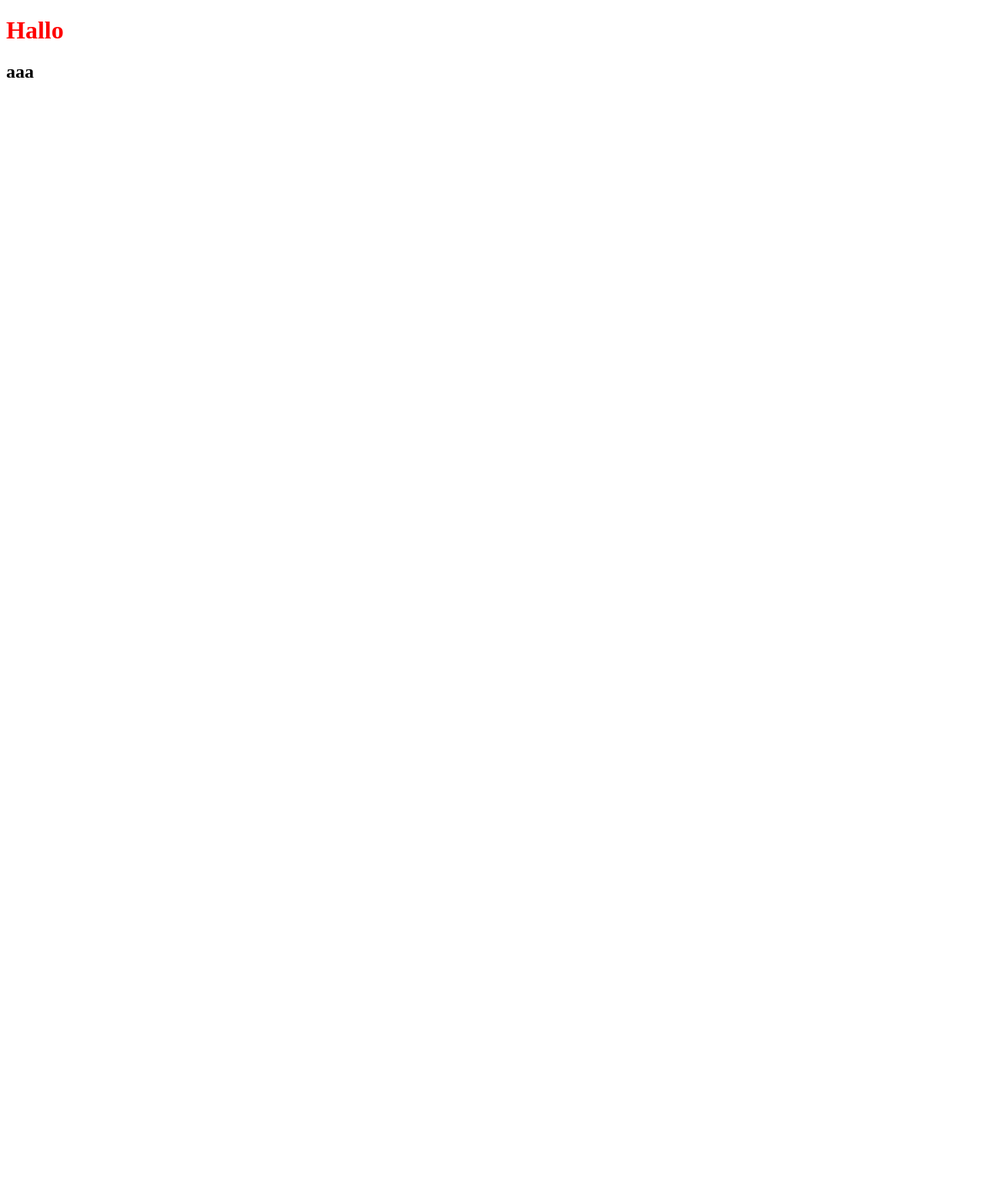
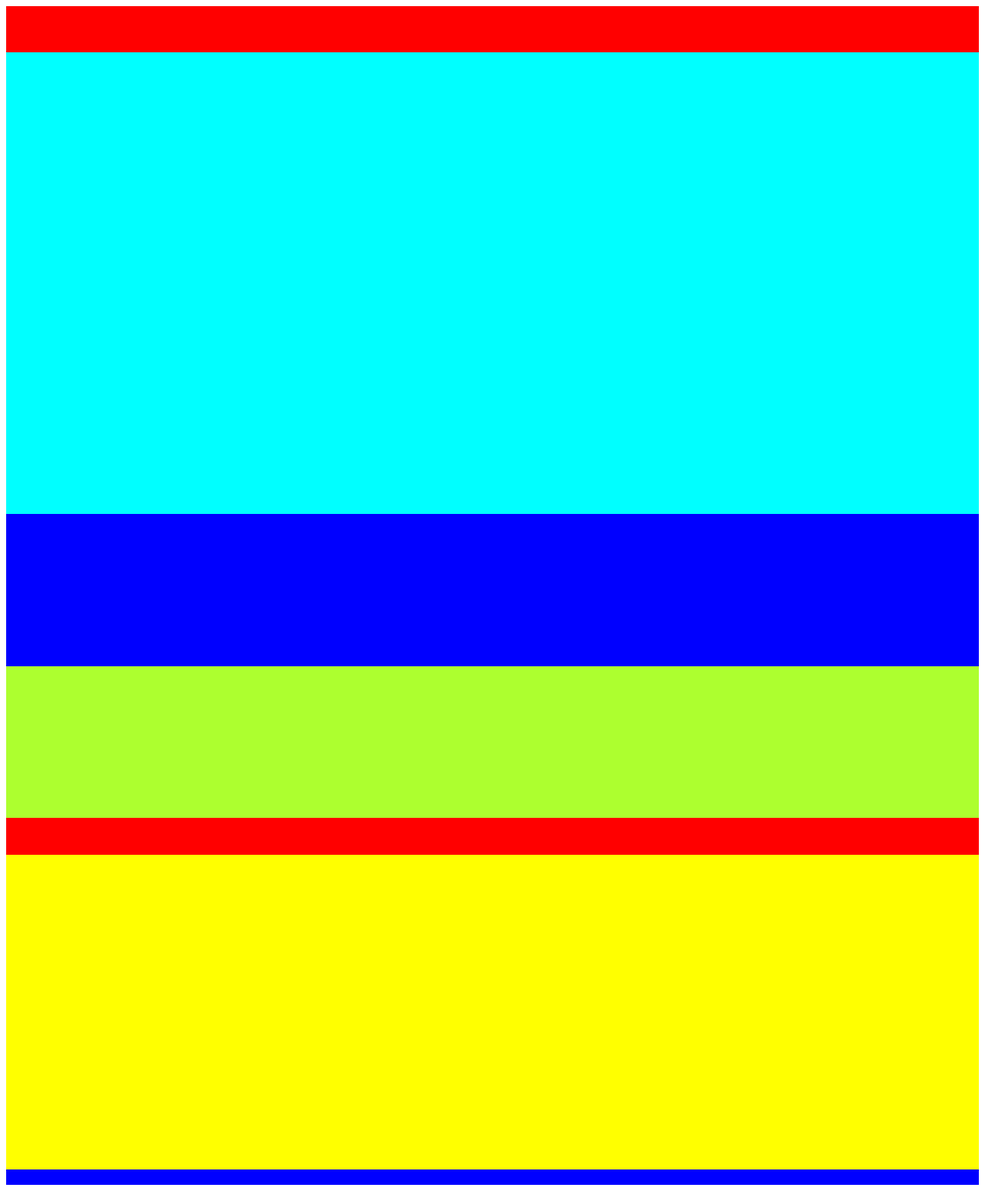
Before and after one commit to Ktjm-555/bikeHP, a Nuxt app: page / in a window 1280 px wide. Shown: the whole page at 77% size. Before the commit the page ends 800 px from the top, so only its background shows below. Built offline with nearby package versions, Linux system fonts and the light colour scheme.

Commit message:
とりあえず、大枠作った。

```diff
--- a/pages/index.vue
+++ b/pages/index.vue
@@ -5,14 +5,83 @@ console.log('hello script setup')
 </script>
 <template>
 <div>
-  <h1>Hallo</h1>
-  <h2>aaa</h2>
+  <header>
+
+  </header>
+  <div class="image_area">
+
+  </div>
+  <div class="about_area">
+
+    <div class="about_title">
+
+    </div>
+    <div class="about_detail">
+
+    </div>
+  </div>
+
+  <div class="bicycle_area">
+    <div class="bicycle_title">
+
+    </div>
+    <div class="bicycle_detail">
+
+    </div>
+  </div>
+
+  <footer>
+  </footer>
+
 </div>
 </template>
 <style lang="scss">
 div {
-  h1 {
-    color: red;
+
+  header {
+    height: 60px;
+    background-color: red;
   }
+
+  .image_area {
+    height: 600px;
+    background-color:aqua;
+  }
+
+  .about_area {
+    height: 395px;
+    background-color: greenyellow;
+
+    .about_title {
+      height: 198px;
+      background-color: blue;
+    }
+
+    .about_detail {
+
+    }
+  }
+
+  .bicycle_area {
+    height: 457px;
+    background-color: yellow;
+
+    .bicycle_title {
+      height: 48px;
+      background-color: red;
+    }
+
+    .bicycle_detail {
+      background-color: beige;
+    }
+  }
+
+  footer {
+    height: 20px;
+    background-color: blue;
+
+  }
+
+
 }
 </style>
```
